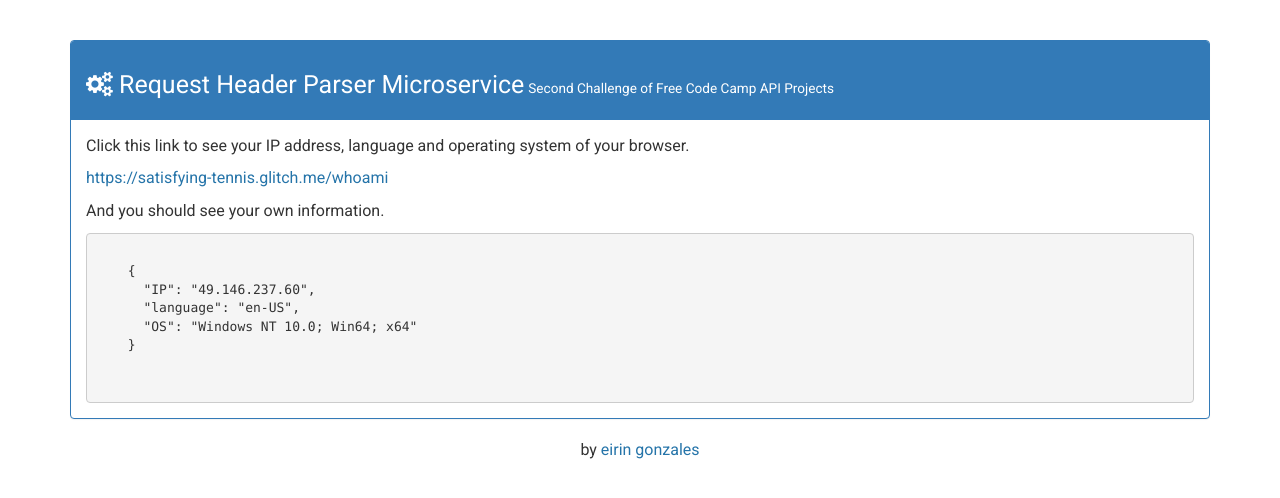
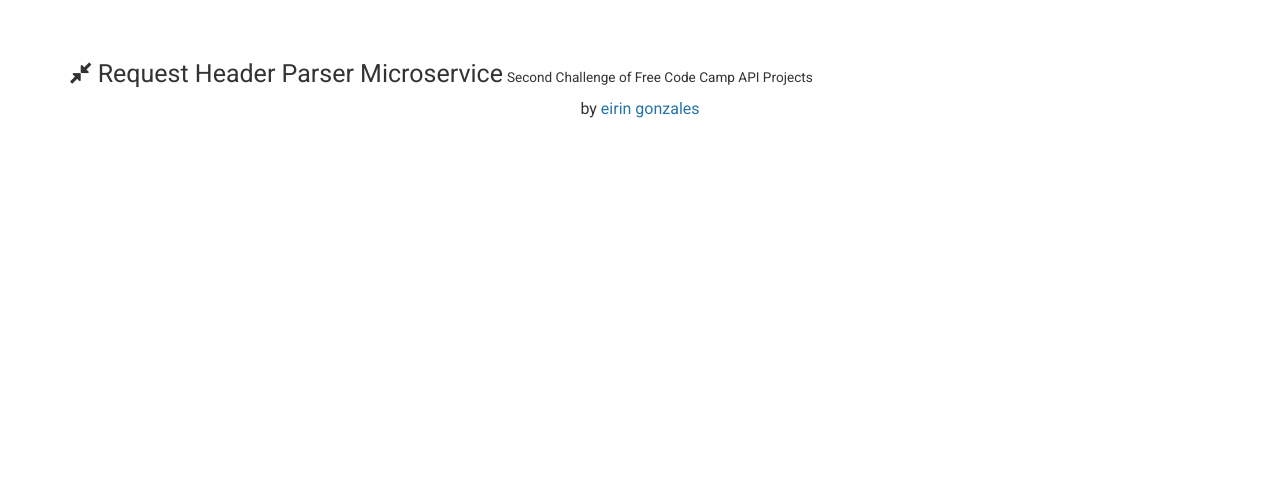
Before and after one commit to theproactivedev/url-shortener, a website: page views/index.html in a window 1280 px wide. Drawn offline with nearby package versions, Linux system fonts and the light colour scheme.

Commit message:
Checkpoint

```diff
--- a/views/index.html
+++ b/views/index.html
@@ -12,38 +12,11 @@
 
    <body>
       <div class="container">
-        <div class="panel panel-primary">
-          <div class="panel-heading">
-            <h1>
-              <i class="fa fa-cogs" aria-hidden="true"></i> Request Header Parser Microservice
-            </h1>
-            <small>Second Challenge of Free Code Camp API Projects</small>
-          </div>
-          <div class="panel-body">
-            <div class="input">
-              <p>
-                Click this link to see your IP address, language and operating system of your browser.
-              </p>
-              <p>
-                <a href="https://satisfying-tennis.glitch.me/whoami" target="_blank">https://satisfying-tennis.glitch.me/whoami</a>
-              </p>
-            </div>
-
-            <div class="output ">
-              <p>
-                And you should see your own information.
-              </p>
-              <pre>
-                <code>
-    {
-      "IP": "49.146.237.60",
-      "language": "en-US",
-      "OS": "Windows NT 10.0; Win64; x64"
-    }
-                </code>
-              </pre>
-            </div>
-          </div>
+        <div>
+          <h1>
+            <i class="fa fa-compress" aria-hidden="true"></i> Request Header Parser Microservice
+          </h1>
+          <small>Second Challenge of Free Code Camp API Projects</small>
         </div>
 
         <footer>
```
Also changed, not shown: package.json (+10 -2 lines).
